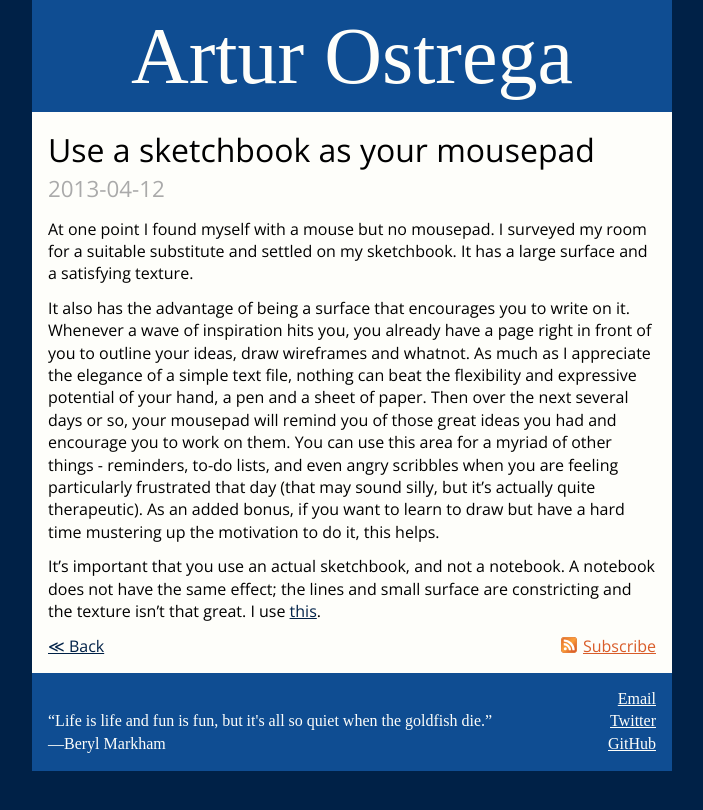
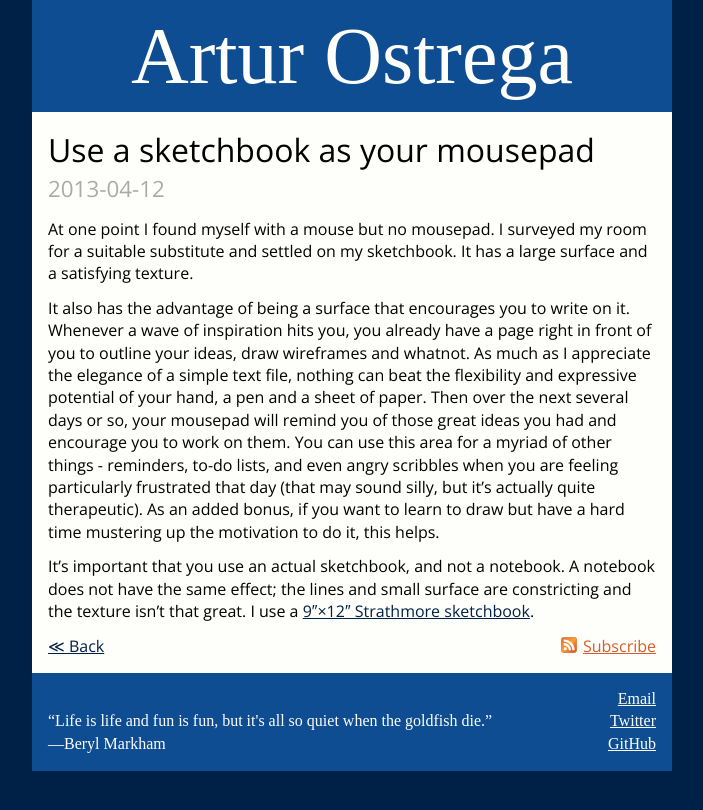
Before and after one commit to aostrega/blog.github.io, a Jekyll site: the page built from _posts/2013-04-12-use-a-sketchbook-as-your-mousepad.md, in a window 1280 px wide. Shown: the top 810 px of the page, without its empty margins (288-991 px from the left). Built offline with Jekyll 4.4.1, drawn with Linux system fonts in a browser that asks for light colours; some web fonts are replaced; Markdown is read by kramdown in place of the engine named in the settings; comment, search, counter and statistics services are not loaded.

Commit message:
more explicit sketchbook link

```diff
--- a/_posts/2013-04-12-use-a-sketchbook-as-your-mousepad.md
+++ b/_posts/2013-04-12-use-a-sketchbook-as-your-mousepad.md
@@ -6,4 +6,4 @@ At one point I found myself with a mouse but no mousepad. I surveyed my room for
 
 It also has the advantage of being a surface that encourages you to write on it. Whenever a wave of inspiration hits you, you already have a page right in front of you to outline your ideas, draw wireframes and whatnot. As much as I appreciate the elegance of a simple text file, nothing can beat the flexibility and expressive potential of your hand, a pen and a sheet of paper. Then over the next several days or so, your mousepad will remind you of those great ideas you had and encourage you to work on them. You can use this area for a myriad of other things - reminders, to-do lists, and even angry scribbles when you are feeling particularly frustrated that day (that may sound silly, but it's actually quite therapeutic). As an added bonus, if you want to learn to draw but have a hard time mustering up the motivation to do it, this helps.
 
-It's important that you use an actual sketchbook, and not a notebook. A notebook does not have the same effect; the lines and small surface are constricting and the texture isn't that great. I use [this](http://www.amazon.com/Strathmore-Series-400-Sketch-Pads/dp/B0027A39PY).
+It's important that you use an actual sketchbook, and not a notebook. A notebook does not have the same effect; the lines and small surface are constricting and the texture isn't that great. I use a [9″×12″ Strathmore sketchbook](http://www.amazon.com/Strathmore-Series-400-Sketch-Pads/dp/B0027A39PY).
```
